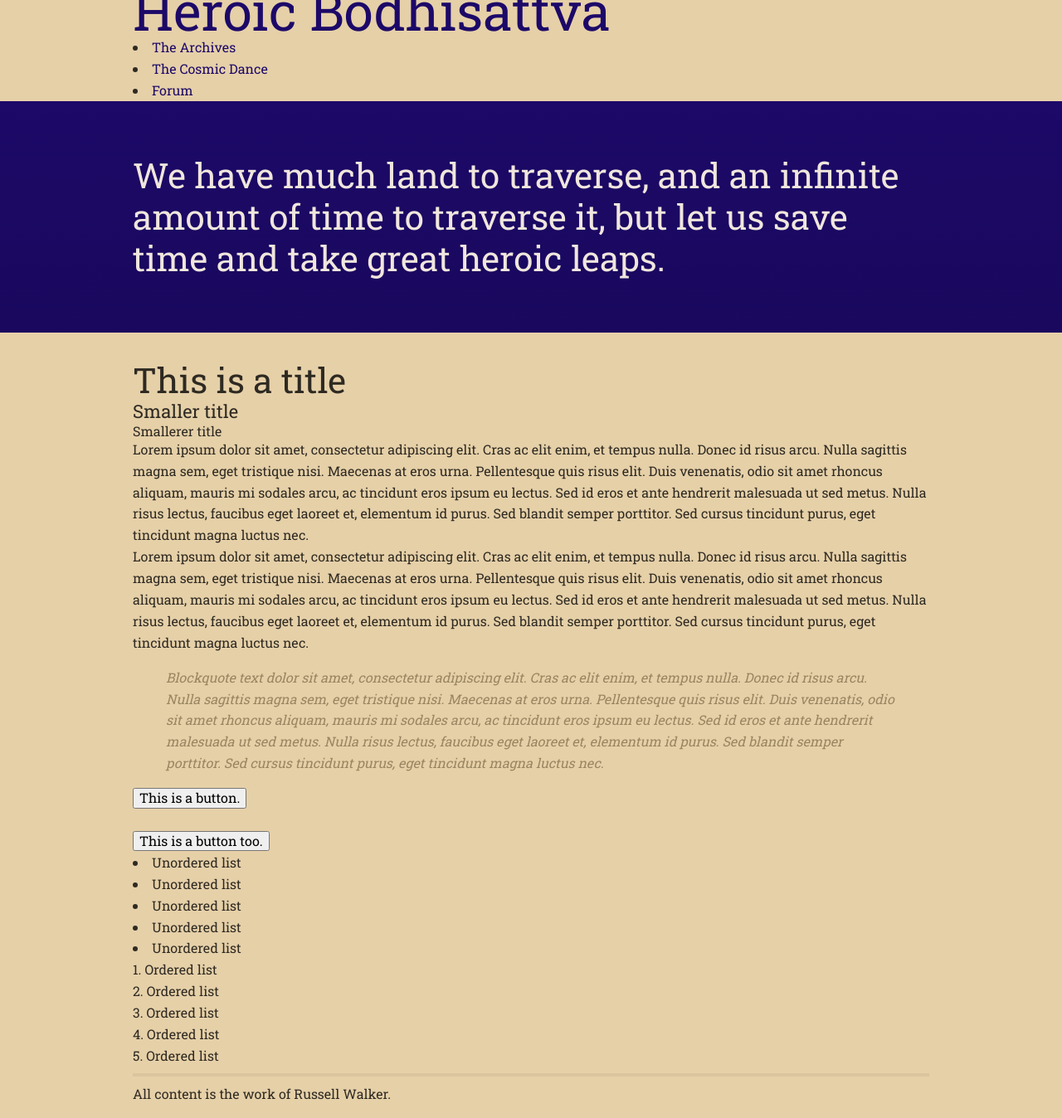
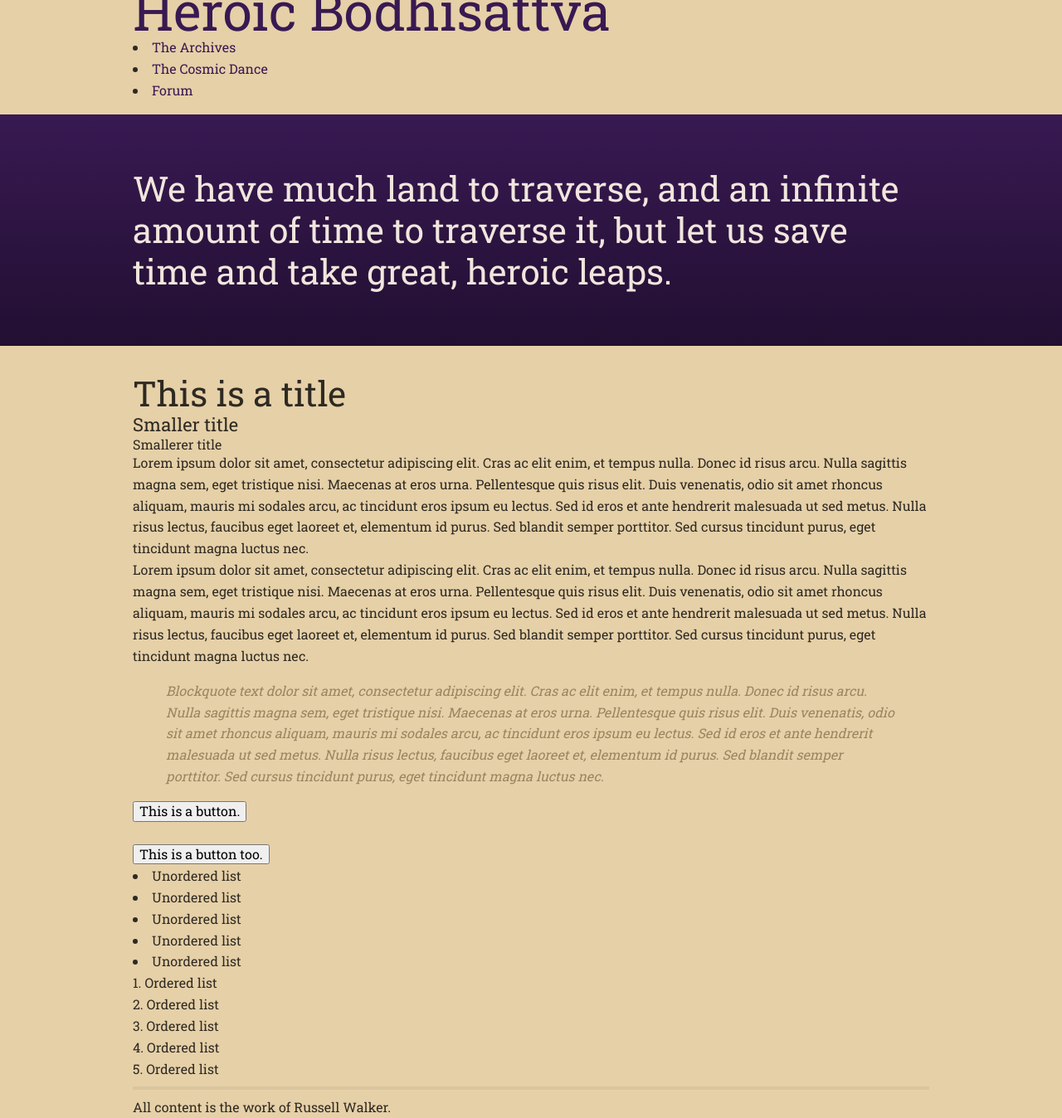
Before and after one commit to heroicbodhisattva/heroicbodhisattva, a Jekyll site: the page built from index.html, in a window 1280 px wide. Shown: the whole page at 83% size. Built offline with Jekyll 4.4.1, drawn with Linux system fonts in a browser that asks for light colours; nearby versions of some CDN libraries; Markdown is read by kramdown in place of the engine named in the settings; the list of posts is cut into pages by our own code.

Commit message:
Slightly different purple.

```diff
--- a/_config.yml
+++ b/_config.yml
@@ -1,5 +1,5 @@
 title: Heroic Bodhisattva
-description: We have much land to traverse, and an infinite amount of time to traverse it, but let us save time and take great heroic leaps.
+description: We have much land to traverse, and an infinite amount of time to traverse it, but let us save time and take great, heroic leaps.
 author: Russell Walker
 url: http://heroicbodhisattva.net
 
--- a/css/heroic.css
+++ b/css/heroic.css
@@ -12,7 +12,7 @@
     light color:    #f0e6dd
     med color:      #998561
     dark color:     #2e2a22
-    main purple:    #1c0968
+    main purple:    #381952
 */
 
 /* ---- ##. Symbol font-face Load ---- */
@@ -30,9 +30,9 @@
 
 /* ---- ##. General and Typography ---- */
 
-::-webkit-selection { background: #1c0968; color: #f0e6dd; }
-::-moz-selection {    background: #1c0968; color: #f0e6dd; }
-::selection {         background: #1c0968; color: #f0e6dd; }
+::-webkit-selection { background: #381952; color: #f0e6dd; }
+::-moz-selection {    background: #381952; color: #f0e6dd; }
+::selection {         background: #381952; color: #f0e6dd; }
 
 html, body {
     min-height: 100%;
@@ -54,7 +54,7 @@
 }
 
 a {
-    color: #1c0968;
+    color: #381952;
     text-decoration: none;
     -webkit-transition: background .25s ease-in-out, color .25s ease-in-out, text-shadow .25s ease-in-out;
     transition:         background .25s ease-in-out, color .25s ease-in-out, text-shadow .25s ease-in-out;
@@ -127,7 +127,7 @@
 /* ---- ##. Header ---- */
 
 header {
-
+    margin-bottom: 1em;
 }
     .logo {
         font-size: 4em;
@@ -142,11 +142,11 @@
 /* ---- ##. Hero ---- */
 
 .hero {
-    background-color: #1c0968;
-    background-image: -webkit-gradient(linear, left top, left bottom, color-stop(0%, transparent), color-stop(100%, rgba(0,0,0,.1)));
-    background-image: -webkit-linear-gradient(top, transparent 0%, rgba(0,0,0,.1) 100%);
-    background-image:    -moz-linear-gradient(top, transparent 0%, rgba(0,0,0,.1) 100%);
-    background-image:         linear-gradient(top, transparent 0%, rgba(0,0,0,.1) 100%);
+    background-color: #381952;
+    background-image: -webkit-gradient(linear, left top, left bottom, color-stop(0%, transparent), color-stop(100%, rgba(0,0,0,.4)));
+    background-image: -webkit-linear-gradient(top, transparent 0%, rgba(0,0,0,.4) 100%);
+    background-image:    -moz-linear-gradient(top, transparent 0%, rgba(0,0,0,.4) 100%);
+    background-image:         linear-gradient(top, transparent 0%, rgba(0,0,0,.4) 100%);
     color: #f0e6dd;
     display: block;
     width: 100%;
```
